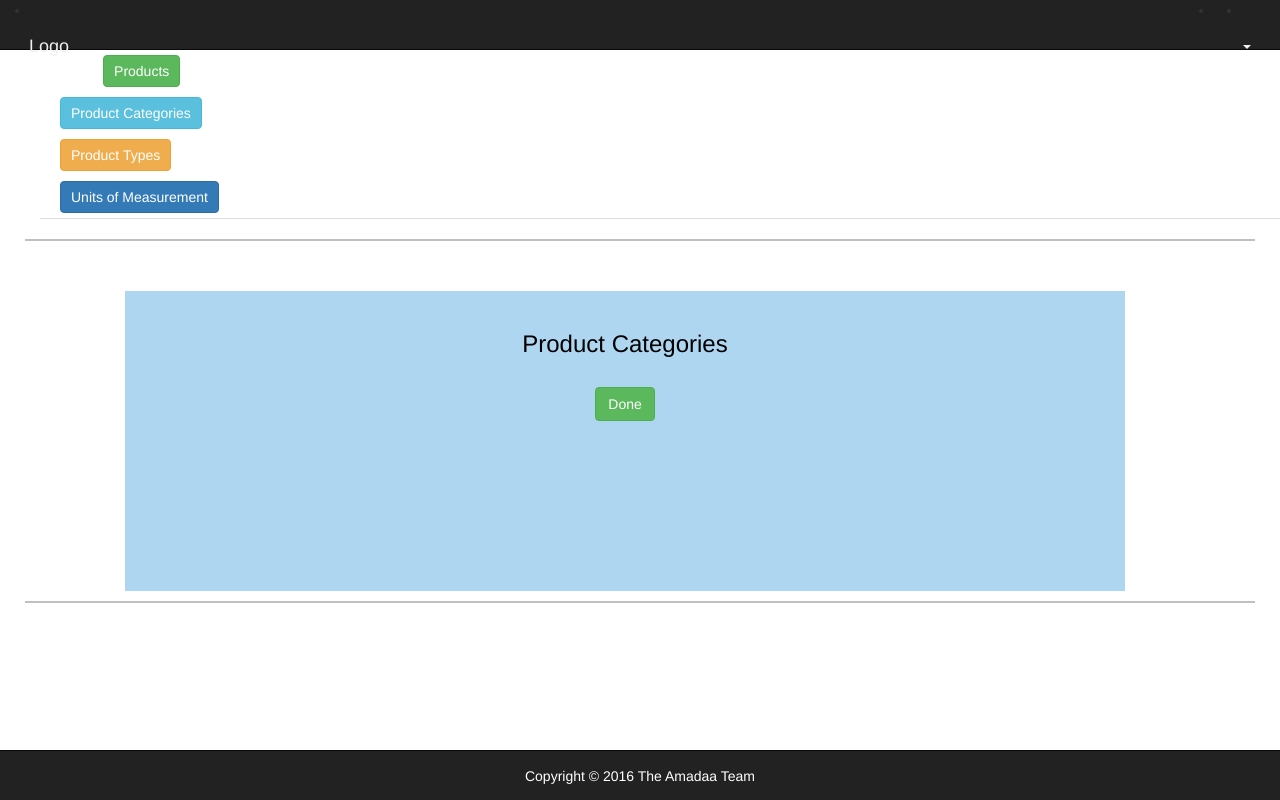
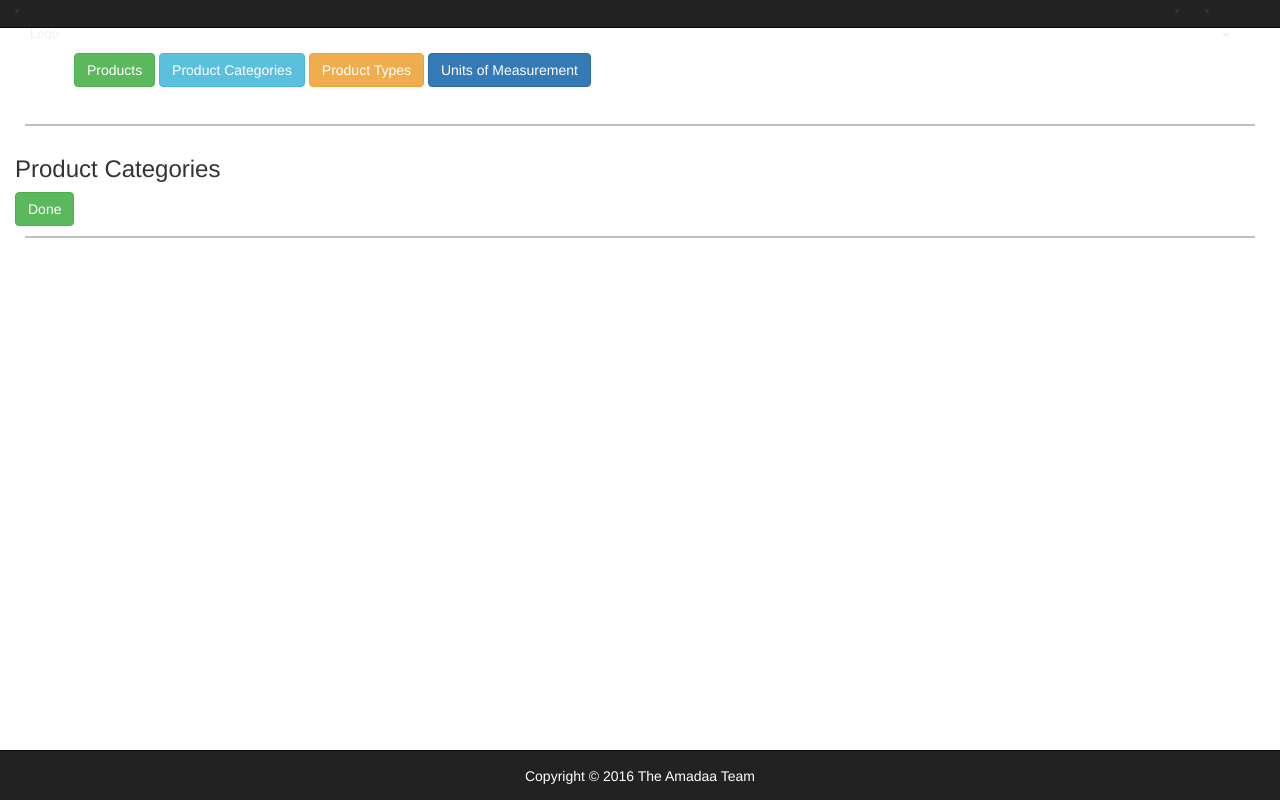
Before and after one commit to borderitsolutions/amadaa, a Django app: page /product/category/ in a window 1280 px wide. Run offline with Django 3.2, Linux system fonts and the light colour scheme; the visitor is signed in with stand-in values (Sample User, id 1); some libraries are stand-ins or nearby versions.

Commit message:
Header Height Reduced

```diff
--- a/product/templates/product/product_base.html
+++ b/product/templates/product/product_base.html
@@ -6,12 +6,10 @@
 {% endblock %}
 
 {% block appmenu %}
-<ul class="nav nav-tabs">
 <div class="productbase">
-<li><a href="{% url 'product-list' %}" class="btn btn-success btn1" role="button">Products</a></li>
-<li><a href="{% url 'product-category-list' %}" class="btn btn-info btn1" role="button">Product Categories</a></li>
-<li><a href="{% url 'product-type-list' %}" class="btn btn-warning btn1" role="button">Product Types</a></li>
-<li><a href="{% url 'uom-list' %}" class="btn btn-primary btn1" role="button">Units of Measurement</a></li>
+<a href="{% url 'product-list' %}" class="btn btn-success btn1" role="button">Products</a>
+<a href="{% url 'product-category-list' %}" class="btn btn-info btn1" role="button">Product Categories</a>
+<a href="{% url 'product-type-list' %}" class="btn btn-warning btn1" role="button">Product Types</a>
+<a href="{% url 'uom-list' %}" class="btn btn-primary btn1" role="button">Units of Measurement</a>
 </div>
-</ul>
 {% endblock %}
--- a/static/css/base.css
+++ b/static/css/base.css
@@ -55,9 +55,9 @@ nav a {
     display: block;
     color: #f0f0f0;
     text-decoration: none;
-    font-size: large;
-    text-align: center;
-    padding: 14px;
+    font-size: small;
+   // text-align: center;
+    padding: 5px 15px 5px;
 }
 
 nav a:hover {
@@ -65,11 +65,28 @@ nav a:hover {
     color: #7EEFE6;
 }
 
-.navbar {
-    margin-bottom: 0;
-    height:10px !important;
+.container-fluid{
+  //  padding: 0px;
+  //  height: 10px;
 }
 
-.container-fluid{
-   // padding: 0px;
+.appmenu {
+    margin-right: 20px;
 }
+
+.navbar-xs {
+    min-height:28px;
+    height: 28px;
+}
+
+.navbar-xs .navbar-brand{
+    padding: 0px 12px;
+    font-size: 16px;
+    line-height: 28px;
+}
+
+.navbar-xs .navbar-nav > li > a {
+    padding-top: 0px;
+    padding-bottom: 0px;
+    line-height: 28px;
+}
--- a/static/css/product-base.css
+++ b/static/css/product-base.css
@@ -1,34 +1,11 @@
 
 .productbase {
-  //  margin-left: 22%;
-    width: 1000px;
+ //   margin-left: 2%;
+   padding: 0px 0px 12px;
 }
 
 
 .btn1{
-    padding: 5px 10px 5px;
-    margin: 5px 20px 5px;
+ //   padding: 5px 10px 5px;
+    margin: 5px 0px 5px;
 }
-
-
-.form-bg{
- 	width: 1000px;
- 	height: 300px;
-    margin-left: 110px;
-    margin-top: 50px;
-    background-color: #AED6F1;
-  //  box-shadow: 0 0 20px #AED6F1;
-  //  opacity: 0.6;
-}
-
-.form-bg2{
-	margin-left: 30%;
-	padding-top: 20px;
-    text-align: center;
-    color: black;
- //   border: 2px solid gray;
-}
-
-.pc{
-	padding: 0px 0px 20px;
-}
--- a/templates/app_base.html
+++ b/templates/app_base.html
@@ -3,7 +3,7 @@
 {% load bootstrap3 %}
 
 {% block header %}
- <nav class="navbar navbar-inverse navbar-static-top">
+ <nav class="navbar navbar-xs navbar-inverse navbar-static-top">
         <div class="navbar-inner">
         <div class="container-fluid">
         <li><a href="">Logo</a></li>
@@ -13,9 +13,9 @@
         <a class="dropdown-toggle appmenu" data-toggle="dropdown">{% bootstrap_icon 'list' %}
         <span class="caret"></span></a>
         <ul class="dropdown-menu">
-          <li><a href="{% url 'logout' %}">Logout</a></li>
-          <li><a href="#">About</a></li>
-          <li><a href="#">Contact</a></li>
+          <li><a href="{% url 'logout' %}">Logout</a>
+          <a href="#">About</a>
+          <a href="#">Contact</a></li>
         </ul>
         </li>
         </div>
```
Also changed, not shown: static/css/app-base.css (deleted, +0 -15 lines), static/css/add-product.css (line endings or trailing spaces).
